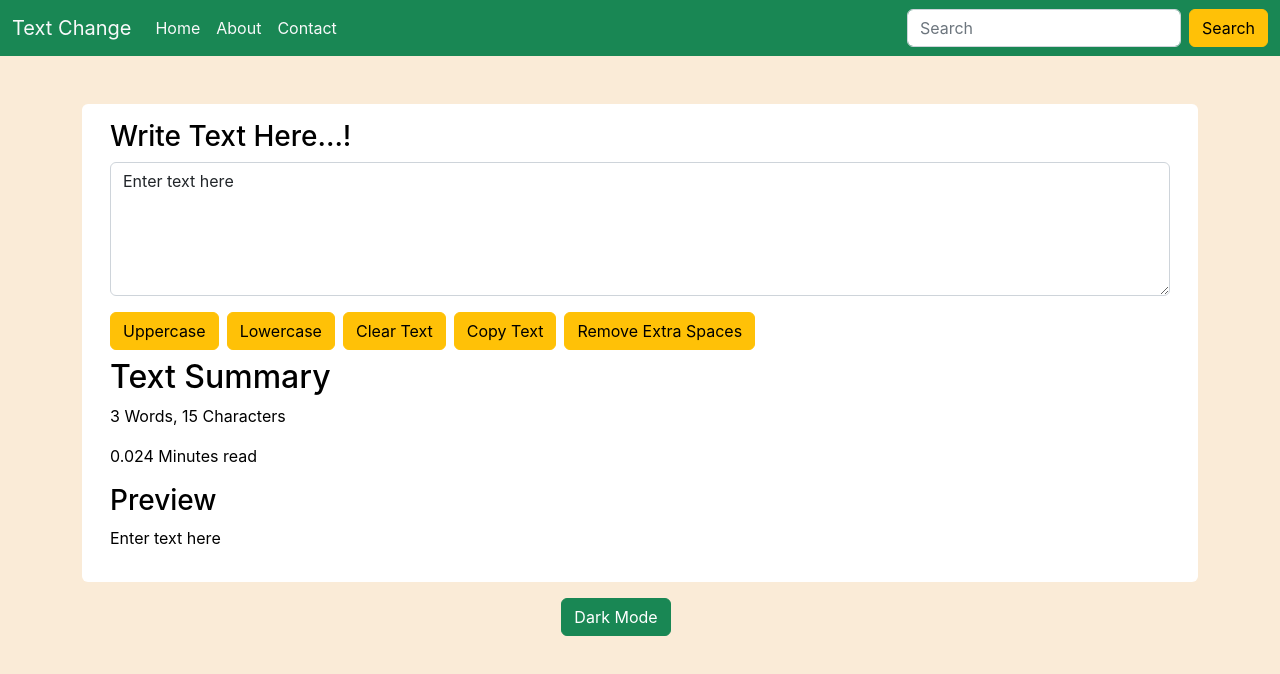
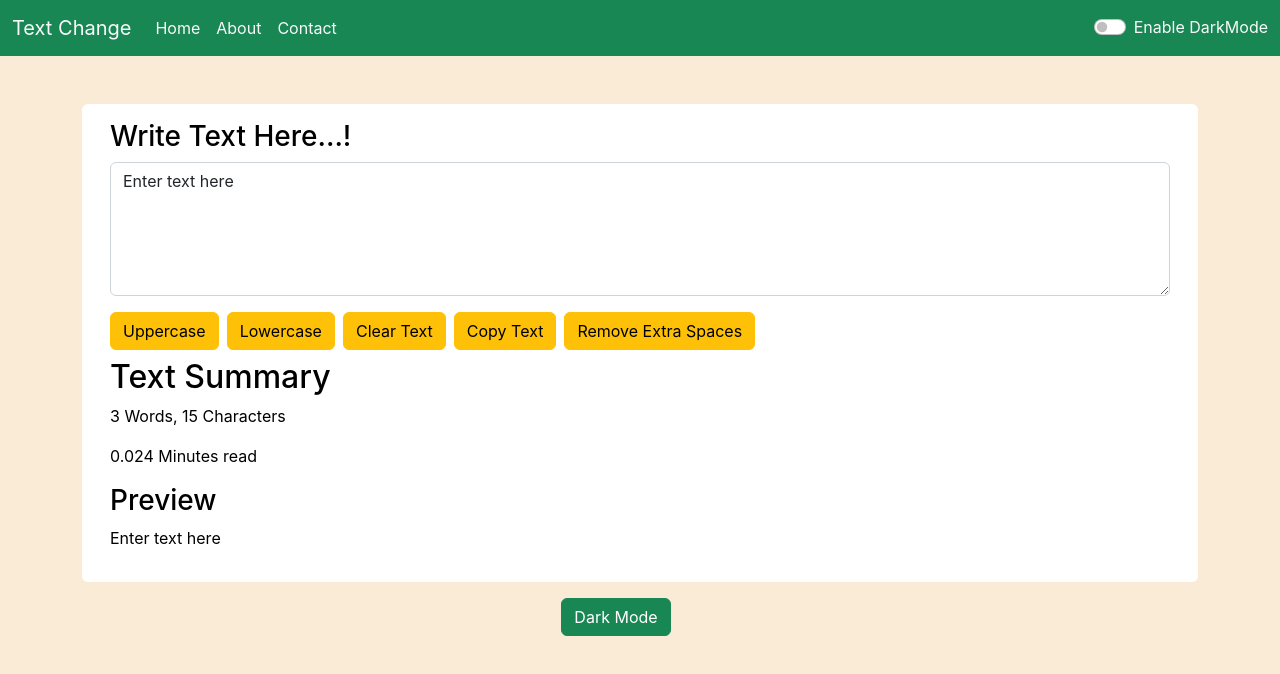
Before and after one commit to sakshi-rah/text_change, a React (Create React App) app: page / in a window 1280 px wide. Shown: the top 674 px of the page. Built offline with nearby package versions, Linux system fonts and the light colour scheme.

Commit message:
feat: dark mode on nav & textboxd

```diff
--- a/src/App.js
+++ b/src/App.js
@@ -1,11 +1,25 @@
 import './App.css';
+import React, { useState } from 'react';
 import Navbar from './component/Navbar';
 import Textbox from './component/Textbox';
 
 function App() {
+
+  const [mode, setMode] = useState('success');
+
+  const toggleMode = ()=>{
+    if(mode === 'success'){
+      setMode('dark');
+
+    }
+    else{
+      setMode('success');
+    }
+  }
+
   return (
     <>
-      <Navbar/>
+      <Navbar title='Text Change' mode={mode} toggleMode={toggleMode}/>
       <div className='container my-5'>
         <Textbox heading="Write Text Here...!"/>
       </div>
--- a/src/component/Navbar.js
+++ b/src/component/Navbar.js
@@ -1,33 +1,85 @@
-import React from 'react'
-
-function Navbar() {
+import React from "react";
+import PropTypes from "prop-types";
+function Navbar(props) {
   return (
-        <nav className="navbar navbar-expand-lg bg-success ">
+    <nav
+      className={`navbar navbar-expand-lg navbar-${props.mode} bg-${props.mode}`}
+    >
       <div className="container-fluid">
-                <a className="navbar-brand text-light" href="/">Text Change</a>
-                <button className="navbar-toggler" type="button" data-bs-toggle="collapse" data-bs-target="/navbarSupportedContent" aria-controls="navbarSupportedContent" aria-expanded="false" aria-label="Toggle navigation">
+        <a className="navbar-brand text-light" href="/">
+          {props.title}
+        </a>
+        <button
+          className="navbar-toggler"
+          type="button"
+          data-bs-toggle="collapse"
+          data-bs-target="/navbarSupportedContent"
+          aria-controls="navbarSupportedContent"
+          aria-expanded="false"
+          aria-label="Toggle navigation"
+        >
           <span className="navbar-toggler-icon"></span>
         </button>
         <div className="collapse navbar-collapse" id="navbarSupportedContent">
           <ul className="navbar-nav me-auto mb-2 mb-lg-0">
             <li className="nav-item">
-                            <a className="nav-link active text-light" aria-current="page" href="/">Home</a>
+              <a
+                className="nav-link active text-light"
+                aria-current="page"
+                href="/"
+              >
+                Home
+              </a>
             </li>
             <li className="nav-item">
-                            <a className="nav-link active text-light" aria-current="page" href="/">About</a>
+              <a
+                className="nav-link active text-light"
+                aria-current="page"
+                href="/"
+              >
+                About
+              </a>
             </li>
             <li className="nav-item">
-                            <a className="nav-link active text-light" aria-current="page" href="/">Contact</a>
+              <a
+                className="nav-link active text-light"
+                aria-current="page"
+                href="/"
+              >
+                Contact
+              </a>
             </li>
           </ul>
-                    <form className="d-flex" role="search">
-                        <input className="form-control me-2" type="search" placeholder="Search" aria-label="Search" />
-                        <button className="btn btn-warning" type="submit">Search</button>
-                    </form>
+          <div
+            className={`form-check form-switch text-${
+              props.mode === "light" ? "dark" : "light"
+            }`}
+          >
+            <input
+              className="form-check-input"
+              onClick={props.toggleMode}
+              type="checkbox"
+              id="flexSwitchCheckDefault"
+            />
+            <label
+              className="form-check-label"
+              htmlFor="flexSwitchCheckDefault"
+            >
+              Enable DarkMode
+            </label>
+          </div>
         </div>
       </div>
     </nav>
-    )
+  );
 }
+Navbar.propTypes = {
+  title: PropTypes.string.isRequired,
+  aboutText: PropTypes.string.isRequired,
+};
 
-export default Navbar
+Navbar.defaultProps = {
+  title: "Set title here",
+  aboutText: "About",
+};
+export default Navbar;
--- a/src/component/Textbox.js
+++ b/src/component/Textbox.js
@@ -44,16 +44,16 @@ export default function Textbox(props) {
     const [btnText, setBtnText] = useState("Dark Mode")
 
     const toggleStyle = () => {
-        if (myStyle.color === 'black') {
+        if (myStyle.color === '#212529') {
             setMyStyle({
                 color: 'white',
-                backgroundColor: 'black'
+                backgroundColor: '#212529'
             })
             setBtnText('Light Mode')
         }
         else {
             setMyStyle({
-                color: 'black',
+                color: '#212529',
                 backgroundColor: 'white'
             })
             setBtnText('Dark Mode')
```
Lines whose indentation alone changed are shown as unchanged.
